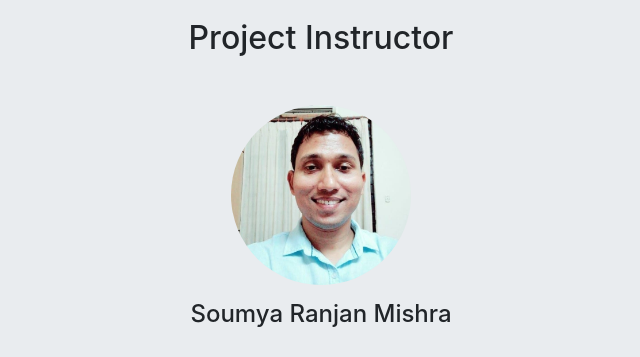
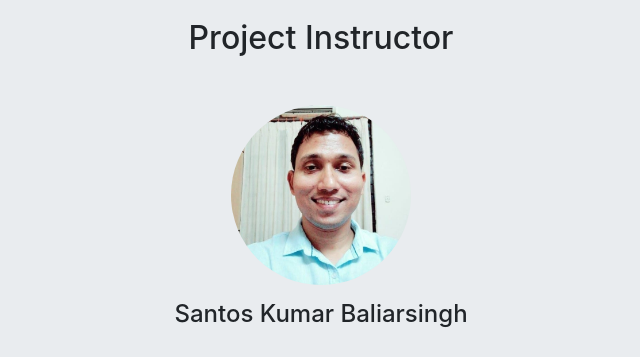
Before and after one commit to pradeep39422/Telecom-Customer-Churn-Prediction, a Flask app: page / in a window 1280 px wide. Shown: the part 1573-1930 px from the top of the page, without its empty margins (319-959 px from the left). Run offline with Flask 3, Linux system fonts and the light colour scheme; some libraries are stand-ins or nearby versions.

Commit message:
Update home.html

```diff
--- a/templates/home.html
+++ b/templates/home.html
@@ -306,8 +306,8 @@
   <div class="container">
     <h2 id="teacher-heading" class="text-center mb-5">Project Instructor</h2>
     <div class="teacher-card">
-      <img src="static/images/teacher.jpg" alt="Soumya Ranjan Mishra">
-      <h3 class="h4">Soumya Ranjan Mishra</h3>
+      <img src="static/images/teacher.jpg" alt="Santos Kumar Baliarsingh">
+      <h3 class="h4">Santos Kumar Baliarsingh</h3>
     </div>
   </div>
 </section>
```
